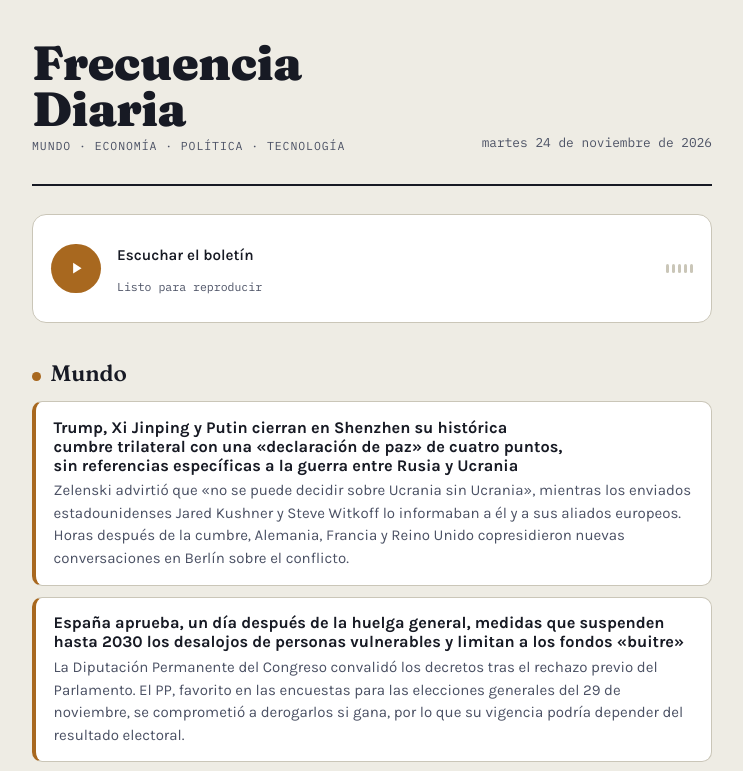
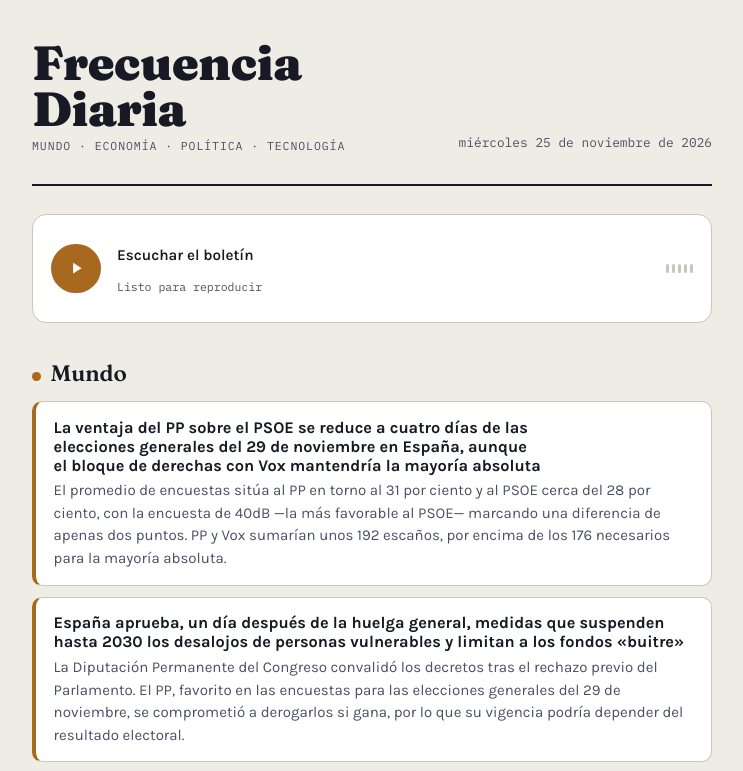
Before and after one commit to JuaniOrbez/RenderBroker, a plain HTML site: page daily-news-agent/template.html in a window 1280 px wide. Shown: the top 771 px of the page, without its empty margins (268-1011 px from the left). Drawn offline with Linux system fonts and the light colour scheme.

Commit message:
Actualiza noticias-hoy.md — miércoles 25 de noviembre de 2026
Mundo: se actualiza con las últimas encuestas de las elecciones
generales españolas (PP ~31%, PSOE ~28%, PP+Vox ~192 escaños), a
cuatro días de la votación, en sustitución de la cumbre de
Shenzhen, sin novedades desde hace varios días.

Economía, Política y Tecnología: sin cobertura nueva verificable
hoy, se mantiene el contenido de la última edición confirmada.

Co-Authored-By: Claude Sonnet 5 <noreply@anthropic.com>
Claude-Session: https://claude.ai/code/session_017SrQdf2pUxuo1w8SkhtdFf

```diff
--- a/daily-news-agent/template.html
+++ b/daily-news-agent/template.html
@@ -337,15 +337,15 @@
 <script>
   // ---- Contenido del día: editar esta sección para actualizar el boletín ----
   var NEWS = {
-    date: "martes 24 de noviembre de 2026",
+    date: "miércoles 25 de noviembre de 2026",
     sections: [
       {
         id: "mundo",
         label: "Mundo",
         items: [
           {
-            headline: "Trump, Xi Jinping y Putin cierran en Shenzhen su histórica cumbre trilateral con una «declaración de paz» de cuatro puntos, sin referencias específicas a la guerra entre Rusia y Ucrania",
-            body: "Zelenski advirtió que «no se puede decidir sobre Ucrania sin Ucrania», mientras los enviados estadounidenses Jared Kushner y Steve Witkoff lo informaban a él y a sus aliados europeos. Horas después de la cumbre, Alemania, Francia y Reino Unido copresidieron nuevas conversaciones en Berlín sobre el conflicto."
+            headline: "La ventaja del PP sobre el PSOE se reduce a cuatro días de las elecciones generales del 29 de noviembre en España, aunque el bloque de derechas con Vox mantendría la mayoría absoluta",
+            body: "El promedio de encuestas sitúa al PP en torno al 31 por ciento y al PSOE cerca del 28 por ciento, con la encuesta de 40dB —la más favorable al PSOE— marcando una diferencia de apenas dos puntos. PP y Vox sumarían unos 192 escaños, por encima de los 176 necesarios para la mayoría absoluta."
           },
           {
             headline: "España aprueba, un día después de la huelga general, medidas que suspenden hasta 2030 los desalojos de personas vulnerables y limitan a los fondos «buitre»",
@@ -421,8 +421,8 @@
       }
     ],
     sources: [
-      { name: "La Nación (mundo, claves de la cumbre histórica entre Trump, Xi y Putin)", url: "https://www.lanacion.com.ar/usa/takeaways-from-the-historic-summit-between-trump-xi-and-putin-nid19112026/" },
-      { name: "Vozpópuli (mundo, Zelenski carga contra la cumbre por excluir a Ucrania)", url: "https://www.vozpopuli.com/internacional/zelenski-carga-contra-la-cumbre-trump-putin-por-excluir-a-ucrania-en-las-negociaciones-de-paz-no-lograran-nada.html" },
+      { name: "Democrata.es (mundo, encuesta 40dB acorta distancia entre PP y PSOE)", url: "https://www.democrata.es/encuestas/elecciones-generales/encuesta-elecciones-generales-pp-pierde-seis-escanos-psoe-recorta-distancias/" },
+      { name: "Democrata.es (mundo, tracking diario Sigma Dos para las elecciones del 29N)", url: "https://www.democrata.es/demodata/tracking-diario-sigma-dos-elecciones-29n/" },
       { name: "Al Jazeera (mundo, España aprueba reformas de vivienda tras la huelga general)", url: "https://www.aljazeera.com/news/2026/11/12/spain-approves-housing-reforms-after-nationwide-strike-over-costs" },
       { name: "Bolsamanía (mundo, el Congreso aprueba el decreto de medidas de vivienda)", url: "https://www.bolsamania.com/noticias/economia/congreso-aprueba-decreto-medidas-vivienda-deja-caer-alquiler-indefinido--24146538.html" },
       { name: "Democrata.es (mundo, promedio de encuestas para las elecciones generales)", url: "https://www.democrata.es/encuestas/elecciones-generales/promedio-encuestas-elecciones-generales-adelanto-electoral-2026/" },
```
Also changed, not shown: 1 other file.
